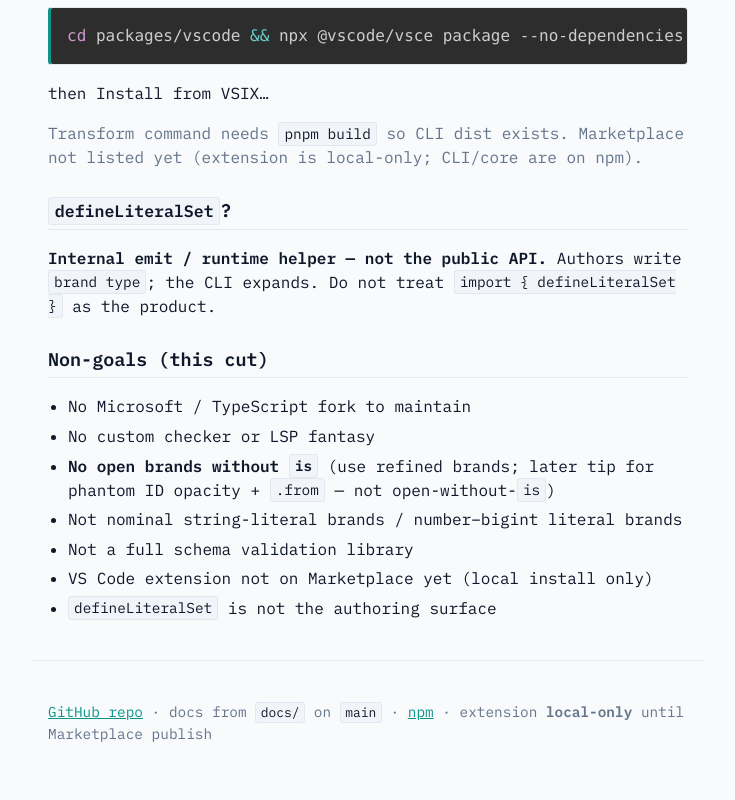
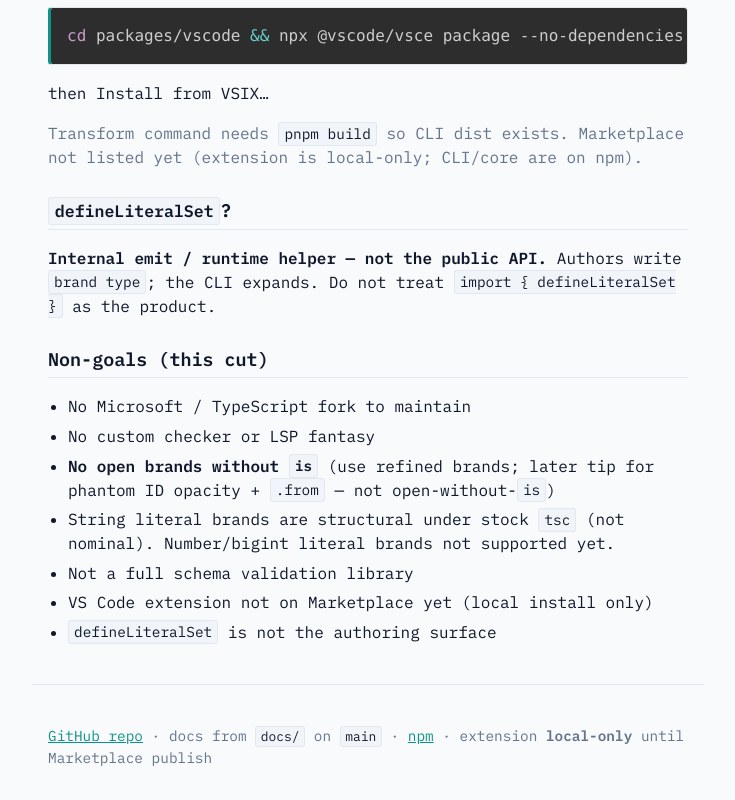
Before and after one commit to mishelashala/sound-ts, a website: page docs/index.html in a window 1280 px wide. Shown: the part 4470-5270 px from the top of the page, without its empty margins (272-1007 px from the left). Before the commit the page ends 5246 px from the top, so only its background shows below. Drawn offline with nearby package versions, Linux system fonts and the light colour scheme.

Commit message:
docs: clarify string literal brands are structural under tsc
Replace the confusing Non-goals nominal/number-or-bigint line on Pages
and README; drop duplicate Marketplace Non-goals bullet in README.

```diff
--- a/docs/index.html
+++ b/docs/index.html
@@ -279,7 +279,7 @@ node packages/cli/dist/cli.js ./example.sts -o ./out/example.ts</code></pre>
         <li>No Microsoft / TypeScript fork to maintain</li>
         <li>No custom checker or LSP fantasy</li>
         <li><strong>No open brands without <code>is</code></strong> (use refined brands; later tip for phantom ID opacity + <code>.from</code> — not open-without-<code>is</code>)</li>
-        <li>Not nominal string-literal brands / number–bigint literal brands</li>
+        <li>String literal brands are structural under stock <code>tsc</code> (not nominal). Number/bigint literal brands not supported yet.</li>
         <li>Not a full schema validation library</li>
         <li>VS Code extension not on Marketplace yet (local install only)</li>
         <li><code>defineLiteralSet</code> is not the authoring surface</li>
```
Also changed, not shown: README.md.
